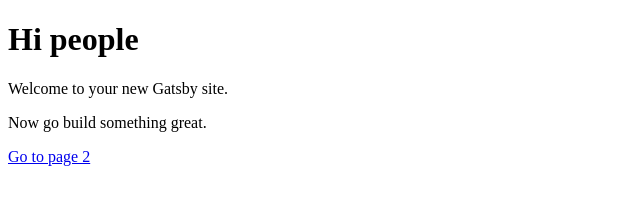
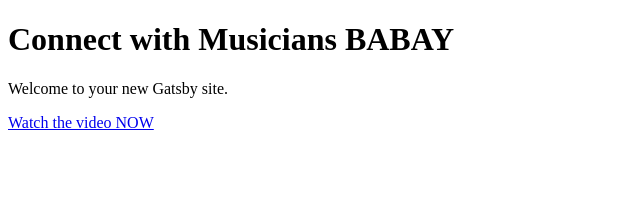
Before and after one commit to RaynHarr/flints, a Gatsby site: page / in a window 1280 px wide. Shown: the whole page, without its empty margins (0-640 px from the left). Built offline with nearby package versions, Linux system fonts and the light colour scheme; Gatsby itself is replaced by a stand-in of ours.

Commit message:
addition of NOW

```diff
--- a/gatsby-config.js
+++ b/gatsby-config.js
@@ -1,6 +1,6 @@
 module.exports = {
   siteMetadata: {
-    title: 'Gatsby Default Starter',
+    title: 'Flint Music',
   },
   plugins: ['gatsby-plugin-react-helmet'],
 }
--- a/src/pages/index.js
+++ b/src/pages/index.js
@@ -3,10 +3,9 @@
 
 const IndexPage = () => (
   <div>
-    <h1>Hi people</h1>
+    <h1>Connect with Musicians BABAY</h1>
     <p>Welcome to your new Gatsby site.</p>
-    <p>Now go build something great.</p>
-    <Link to="/page-2/">Go to page 2</Link>
+    <Link to="/page-2/">Watch the video NOW</Link>
   </div>
 )
 
```
Also changed, not shown: 1 other file.
